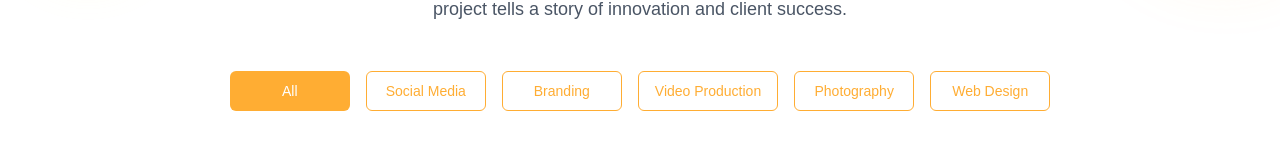
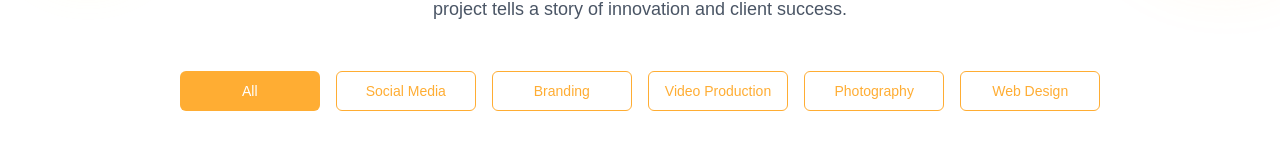
Before and after one commit to DGDev-ID/joyze-creative, a Next.js app: page /portfolio in a window 1280 px wide. Shown: the part 237-398 px from the top of the page. Built offline with nearby package versions, Linux system fonts and the light colour scheme.

Commit message:
fix: size filter button

```diff
--- a/app/portfolio/page.tsx
+++ b/app/portfolio/page.tsx
@@ -69,6 +69,7 @@ const PortfolioPage: React.FC = () => {
               <Button
                 variant={activeCategory === category ? "primary" : "primary-line"}
                 pill
+                className="min-w-[140px]"
                 onClick={() => setActiveCategory(category)}
               >
                 {category}
--- a/app/services/page.tsx
+++ b/app/services/page.tsx
@@ -72,6 +72,7 @@ export default function Services() {
 							<Button
 								variant={activeCategory === c ? "primary" : "primary-line"}
 								pill
+								className="min-w-[160px]"
 								onClick={() => setActiveCategory(c)}
 							>
 								{c}
```
